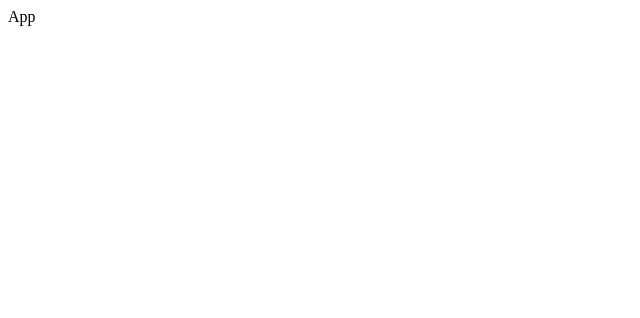
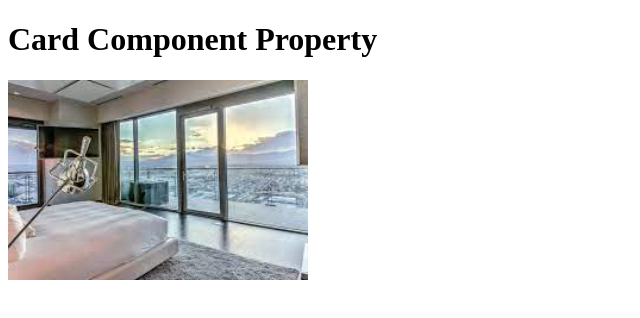
Before and after one commit to nickcoga/Get-That-Home-Project, a React (Create React App) app: page / in a window 1280 px wide. Shown: the top 318 px of the page, without its empty margins (0-640 px from the left). Built offline with nearby package versions, Linux system fonts and the light colour scheme.

Commit message:
Add icons

```diff
--- a/src/App.js
+++ b/src/App.js
@@ -1,10 +1,10 @@
 import React from 'react';
+import CardComponentProperty from './Components/CardComponentProperty/CardComponentProperty';
 
 function App() {
-  // clear this commit
   return (
     <div>
-      App
+      <CardComponentProperty />
     </div>
   )
 }
--- /dev/null
+++ b/src/Components/CardComponentProperty/CardComponentProperty.js
@@ -0,0 +1,13 @@
+import React from 'react';
+import DefaultImage from '../../Images/DefaultImage.svg'
+
+const CardComponentProperty = () => {
+    return (
+        <div>
+            <h1>Card Component Property</h1>
+            <img src={DefaultImage} alt='Aparment' />
+        </div>
+    )
+}
+
+export default CardComponentProperty;
--- a/src/ui.js
+++ b/src/ui.js
@@ -1,3 +1,3 @@
-// export const colors = {
+export const colors = {
 
-// }
+}
```
Also changed, not shown: src/Components/UI/Icons.js (added, +23 -0 lines), src/Images/DefaultImage.svg (added).
